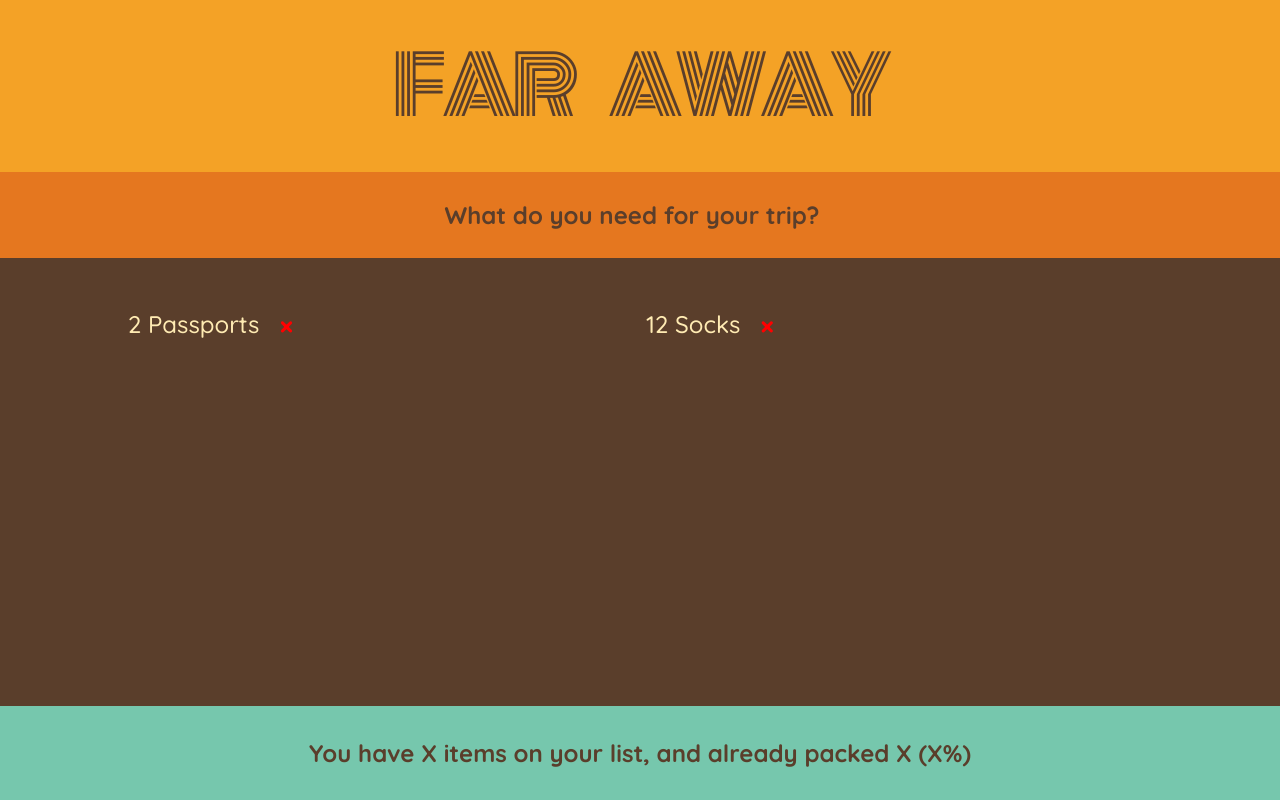
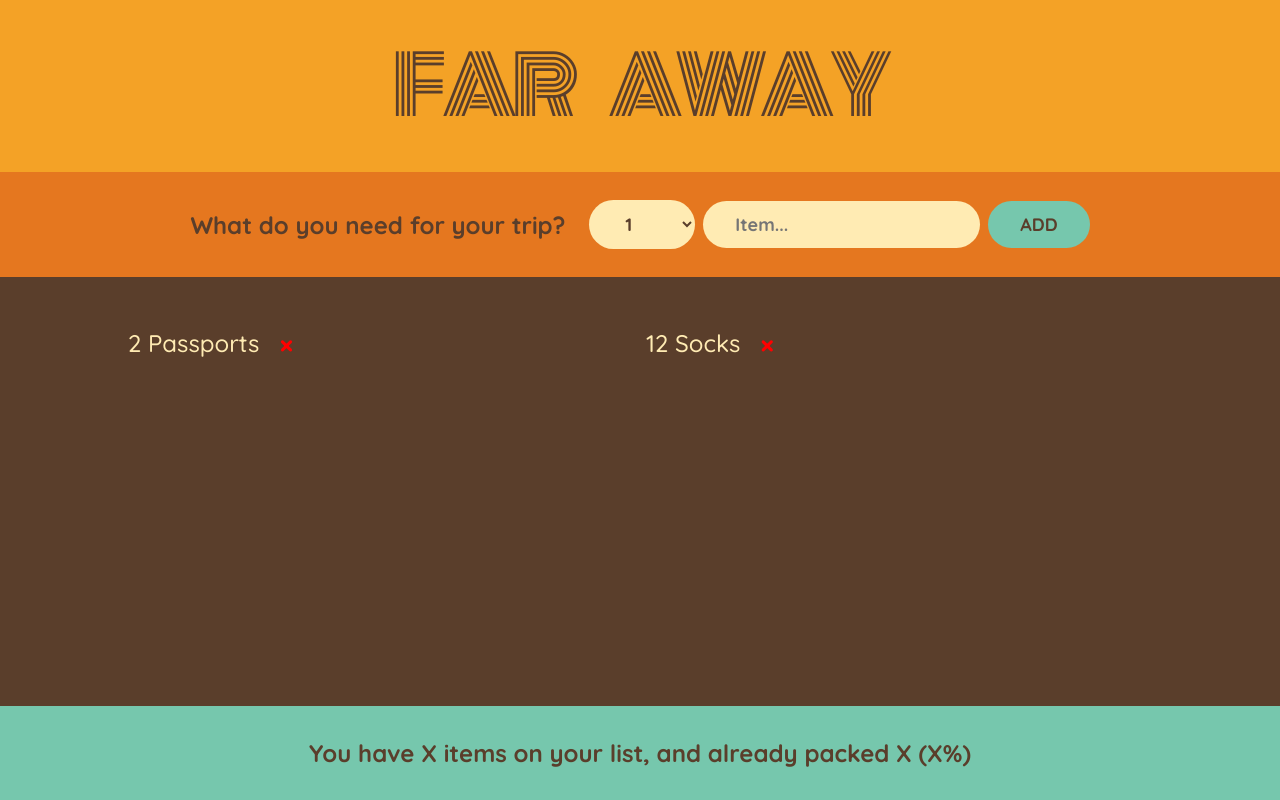
Before and after one commit to LeoMatheus/react-learn, a React (Create React App) app: page / in a window 1280 px wide. Built offline with nearby package versions, Linux system fonts and the light colour scheme.

Commit message:
Building Form and handling submission
Build de form skeleton and made the initial function of handleSubmit

```diff
--- a/src/App.tsx
+++ b/src/App.tsx
@@ -17,10 +17,22 @@
   return <h1>Far Away</h1>;
 }
 function Form() {
+  function handleSubmit(e: any) {
+    e.preventDefault();
+  }
   return (
-    <div className="add-form">
+    <form className="add-form" onSubmit={handleSubmit}>
       <h3> What do you need for your trip?</h3>
-    </div>
+      <select>
+        {Array.from({ length: 20 }, (_, i) => i + 1).map((num) => (
+          <option value={num} key={num}>
+            {num}
+          </option>
+        ))}
+      </select>
+      <input type="text" placeholder="Item..." />
+      <button>Add</button>
+    </form>
   );
 }
 function PackingList() {
@@ -28,7 +40,7 @@
     <div className="list">
       <ul>
         {initialItems.map((item) => (
-          <Item item={item} />
+          <Item item={item} key={item.id} />
         ))}
       </ul>
     </div>
```
